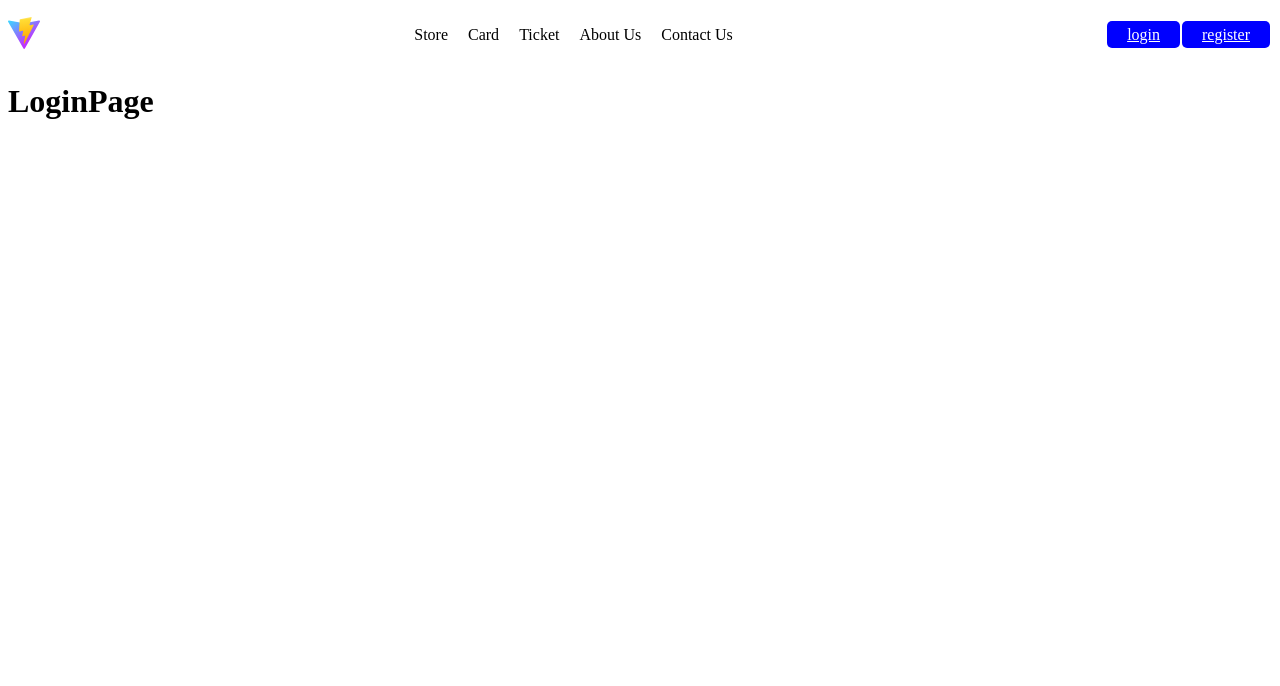
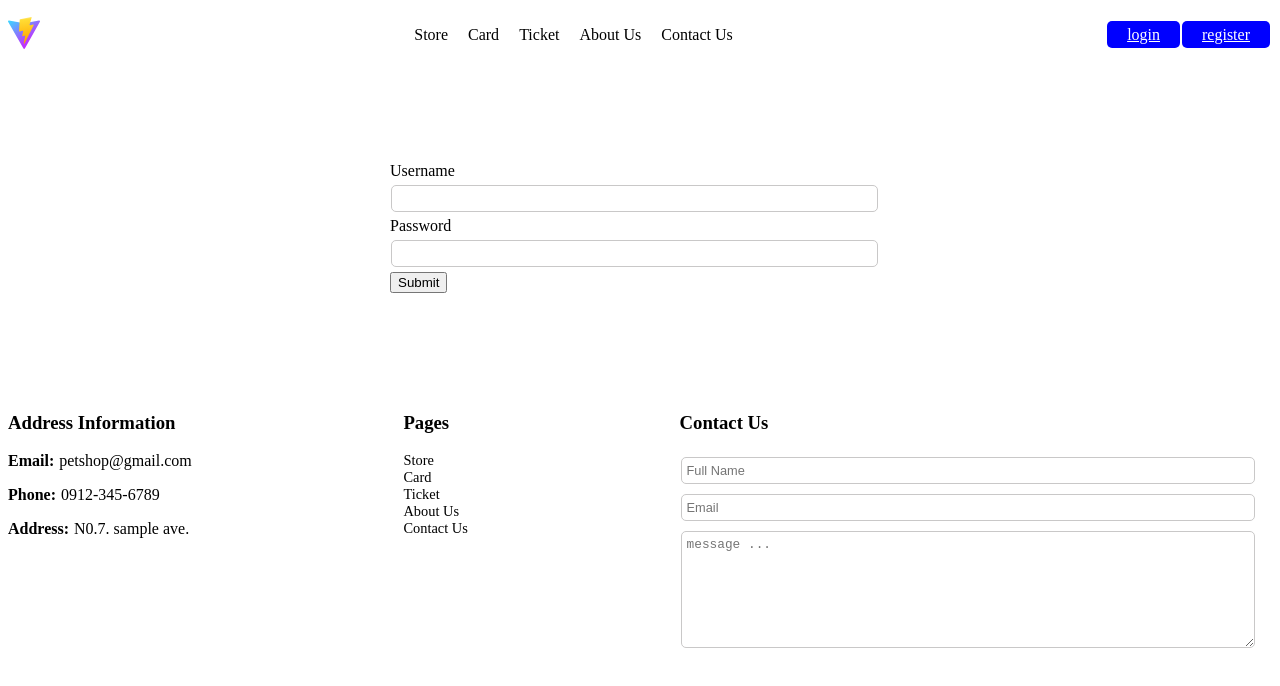
Before and after one commit to thesalimft-git/W1G2-MTN-MSM_BHR, a React (Vite) app: page /login in a window 1280 px wide. Shown: the top 686 px of the page. Built offline with nearby package versions, Linux system fonts and the light colour scheme.

Commit message:
add from login

```diff
--- a/src/App.css
+++ b/src/App.css
@@ -161,3 +161,16 @@ ul {
   border-color: #0d6efd;
   box-shadow: 0 0 0 0.25rem rgba(13, 110, 253, 0.25);
 }
+
+.login-box {
+  margin-top: 100px;
+  margin-bottom: 100px;
+  max-width: 500px;
+  text-decoration: center;
+}
+
+.d-flex-center {
+  display: flex;
+  flex-direction: row;
+  justify-content: center;
+}
--- a/src/pages/LoginPage.jsx
+++ b/src/pages/LoginPage.jsx
@@ -6,15 +6,31 @@
 // ContactUsPage.jsx
 
 import Navbar from '../components/Navbar'
+import Footer from '../components/Footer'
 
 
 function LoginPage() {
   return (
     <>
       <Navbar />
-        <h1>
-            LoginPage
-        </h1>
+
+
+        <div className='d-flex-center'>
+          <div className='login-box'>
+            <form action="">
+              <label for="username">Username</label>
+              <input className='form-control' type="text" id="username"/>
+
+              <label for="password">Password</label>
+              <input className='form-control' type="password" id="password"/>
+
+              <button>Submit</button>
+            </form>
+          </div>
+        </div>
+
+
+      <Footer />
     </>
   )
 }
```
